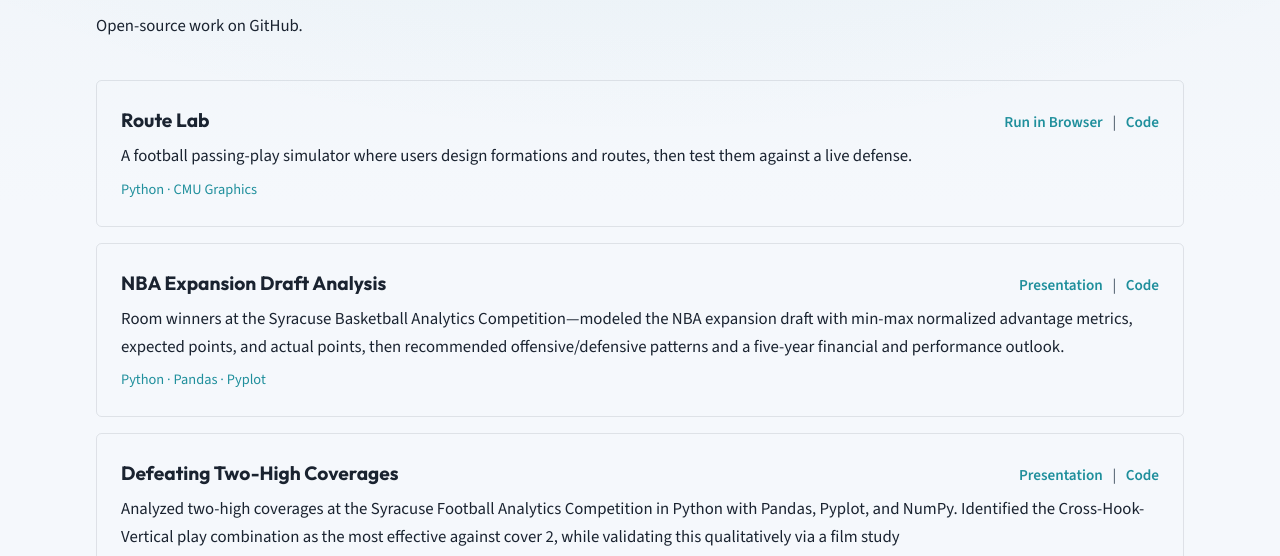
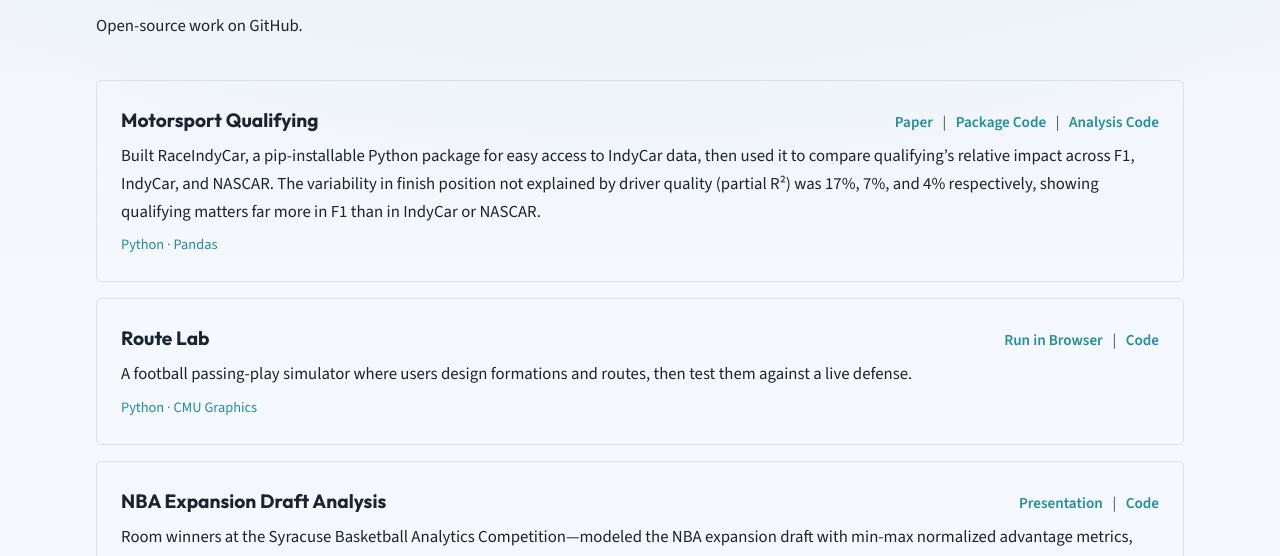
Before and after one commit to parkermerritt05/website, a plain HTML site: page projects.html in a window 1280 px wide. Shown: the part 239-795 px from the top of the page. Drawn offline with nearby package versions, Linux system fonts and the light colour scheme.

Commit message:
update with raceindycar

```diff
--- a/projects.html
+++ b/projects.html
@@ -46,6 +46,22 @@
       <p class="page-lead reveal">Open-source work on GitHub.</p>
 
       <ul class="project-list">
+        <li class="reveal">
+          <article class="project-card">
+            <div class="project-header">
+              <h2 class="project-title">Motorsport Qualifying</h2>
+              <p class="project-links">
+                <a href="https://drive.google.com/file/d/1JZ0PxcZuY8brnKIbLMS8oNE4K95yz52f/view" target="_blank" rel="noopener noreferrer">Paper</a>
+                <span class="project-links-sep" aria-hidden="true">|</span>
+                <a href="https://github.com/parkermerritt05/raceindycar" target="_blank" rel="noopener noreferrer">Package Code</a>
+                <span class="project-links-sep" aria-hidden="true">|</span>
+                <a href="https://github.com/parkermerritt05/racing" target="_blank" rel="noopener noreferrer">Analysis Code</a>
+              </p>
+            </div>
+            <p class="project-summary">Built RaceIndyCar, a pip-installable Python package for easy access to IndyCar data, then used it to compare qualifying’s relative impact across F1, IndyCar, and NASCAR. The variability in finish position not explained by driver quality (partial R²) was 17%, 7%, and 4% respectively, showing qualifying matters far more in F1 than in IndyCar or NASCAR.</p>
+            <p class="project-stack">Python · Pandas</p>
+          </article>
+        </li>
         <li class="reveal">
           <article class="project-card">
             <div class="project-header">
```
Also changed, not shown: resume.html (+1 -0 lines), 1 other file.
